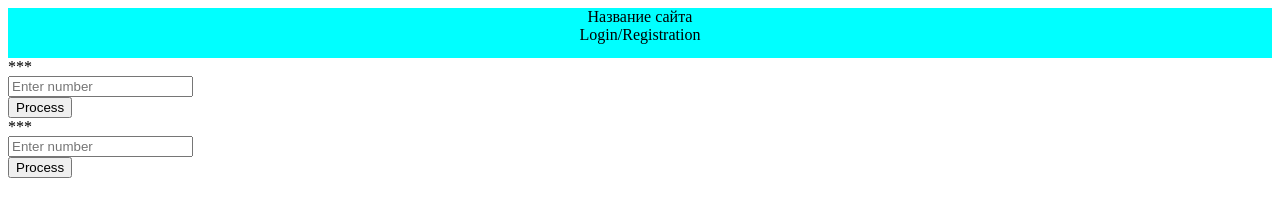
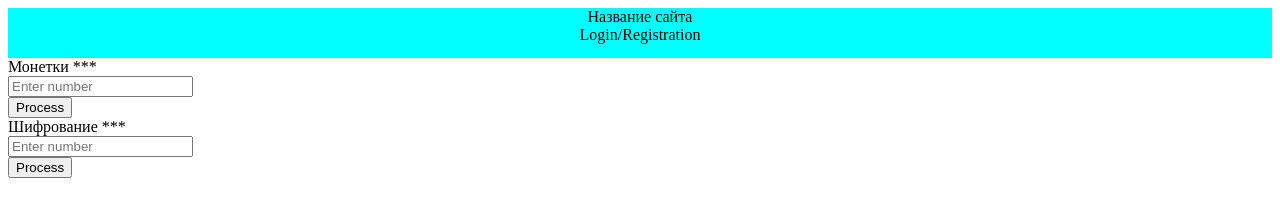
Before and after one commit to Tomashevskaya/JS2020, a plain HTML site: page index.html in a window 1280 px wide. Drawn offline with Linux system fonts and the light colour scheme.

Commit message:
Added coin method

```diff
--- a/index.html
+++ b/index.html
@@ -13,24 +13,26 @@
 			</div>
 		</div>
 		<div class='content'>
-			<div class='encrypt'>
-				<span class='Result'>***</span>
-				<div>
-					<input type='number' placeholder='Enter number' class='data'/>
-				</div>
-				<div>
-					<input type='button' value='Process' class='Process'/>
-				</div>
-			</div>
 			<div>
 				<div class='coin'>
-					<span class='Result'>***</span>
+					Монетки
+					<span class='result'>***</span>
 					<div>
 						<input type='number' placeholder='Enter number' class='data'/>
 					</div>
 					<div>
 						<input type='button' value='Process' class='Process'/>
 					</div>
+				</div>
+			</div>
+			<div class='encrypt'>
+				Шифрование
+				<span class='result'>***</span>
+				<div>
+					<input type='number' placeholder='Enter number' class='data'/>
+				</div>
+				<div>
+					<input type='button' value='Process' class='Process'/>
 				</div>
 			</div>
 
--- a/js/index.js
+++ b/js/index.js
@@ -18,6 +18,9 @@ $(document).ready(function(){
 	});
 
 	function calcCoinText(number){
+
+		var data = $('.coin .data').val() - 0;
+
 		return 'двенадцать';
 	}
 
@@ -71,12 +74,12 @@ $(document).ready(function(){
 
 	}
 
-	function EncryptNumberMassive(data){
+	/*function EncryptNumberMassive(data){
 
 		var numberNames = ['один', 'два', 'три', 'четыре', 'пять', 'шесть', 'семь', 'восемь', 'девять'];
 		var encryptData = numberNames[data].length;
 		return encryptData;
-	}
+	}*/
 });
 
 
--- a/style.css
+++ b/style.css
@@ -4,6 +4,10 @@
 	background: aqua;
 }
 
+.result{
+
+	border: 2px red solid;
+}
 .login-popup{
 	position: fixed;
 	width: 100%;
```
